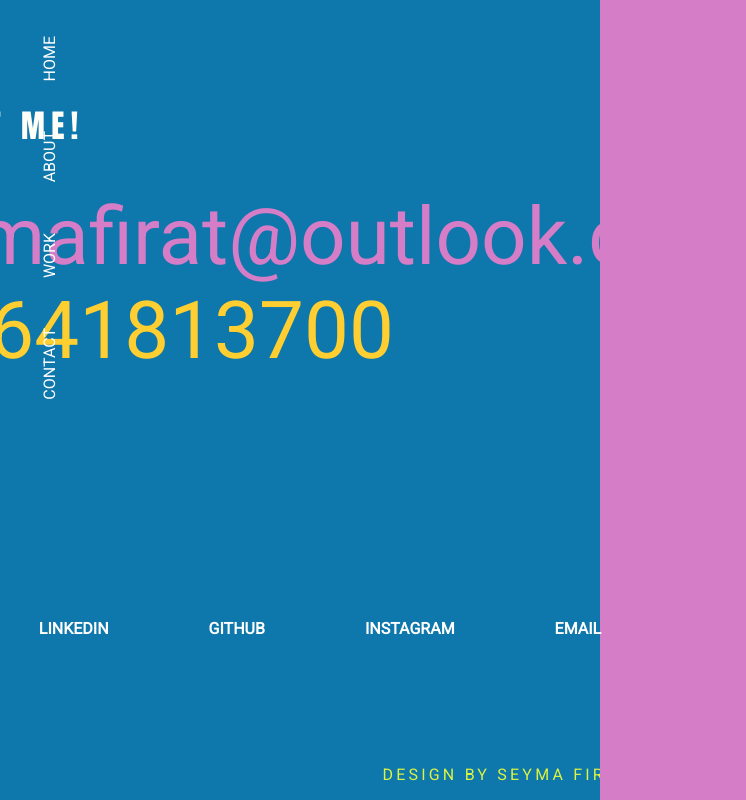
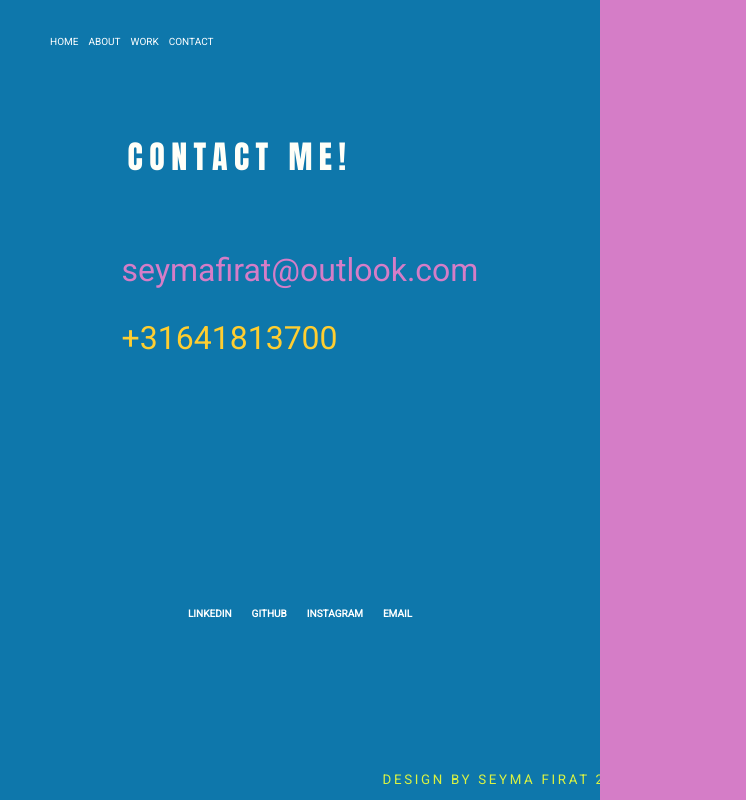
Before and after one commit to seymonyu/seymafirat, a React (Create React App) app: page /contact in a window 600 px wide. Shown: the whole page, 746 px wide, since content can reach past the window. Built offline with nearby package versions, Linux system fonts and the light colour scheme; a web font is replaced by a local one.

Commit message:
responsive home and work

```diff
--- a/src/stylesheets/contact.scss
+++ b/src/stylesheets/contact.scss
@@ -211,3 +211,89 @@ form {
 }
 
 // Layout //////////////////////////////////////////
+/* Extra small devices (phones, 600px and down) */
+@media only screen and (max-width: 600px) {
+  .contact-big {
+    font-family: $font-second;
+    font-size: 22pt;
+  }
+  .sliders-container {
+    background-color: $blue;
+    color: $brown;
+    font-size: 50px;
+    padding: 0px;
+    margin: 0 0 0 0;
+  }
+  li {
+    font-size: 10px;
+    padding: 0px;
+  }
+  .contact-link-item:-webkit-any-link {
+    color: white;
+    cursor: cell;
+    text-decoration: none;
+    margin: 0px;
+    padding: 0px;
+  }
+  .flip2 {
+    margin: 0px;
+    padding: 0 0 0 0;
+  }
+}
+
+/* Medium devices (landscape tablets, 768px and up) */
+@media only screen and (min-width: 600px) and (max-width: 736px) {
+  .contact-big {
+    padding-top: 30px;
+    font-family: $font-second;
+    font-size: 24pt;
+  }
+  .sliders-container {
+    padding-top: 50px;
+    background-color: $blue;
+    color: $brown;
+    font-size: 50px;
+  }
+  li {
+    font-size: 10px;
+  }
+  .contact-link-item:-webkit-any-link {
+    color: white;
+    cursor: cell;
+    text-decoration: none;
+  }
+  .flip2 {
+    margin: 0px;
+    padding: 0 0 0 0;
+  }
+}
+
+/* Large devices (laptops/desktops, 992px and up) */
+@media only screen and (min-width: 737px) and (max-width: 992px) {
+  .contact-big {
+    font-family: $font-second;
+    font-size: 22pt;
+  }
+  .sliders-container {
+    background-color: $blue;
+    color: $brown;
+    font-size: 50px;
+    padding: 0px;
+    margin: 0 0 0 0;
+  }
+  li {
+    font-size: 10px;
+    padding: 0px;
+  }
+  .contact-link-item:-webkit-any-link {
+    color: white;
+    cursor: cell;
+    text-decoration: none;
+    margin: 0px;
+    padding: 0px;
+  }
+  .flip2 {
+    margin: 0px;
+    padding: 0 0 0 0;
+  }
+}
--- a/src/stylesheets/footer.scss
+++ b/src/stylesheets/footer.scss
@@ -42,3 +42,22 @@
     color: $blue;
   }
 }
+@media only screen and (max-width: 600px) {
+  .footer-text {
+    font-size: 10pt;
+  }
+}
+
+/* Medium devices (landscape tablets, 768px and up) */
+@media only screen and (min-width: 600px) and (max-width: 736px) {
+  .footer-text {
+    font-size: 10pt;
+  }
+}
+
+/* Large devices (laptops/desktops, 992px and up) */
+@media only screen and (min-width: 737px) and (max-width: 992px) {
+  .footer-text {
+    font-size: 10pt;
+  }
+}
--- a/src/stylesheets/home.scss
+++ b/src/stylesheets/home.scss
@@ -53,3 +53,48 @@ body {
 .trails-text > div {
   overflow: hidden;
 }
+
+/* Extra small devices (phones, 600px and down) */
+@media only screen and (max-width: 600px) {
+  .trails-text {
+    position: relative;
+    padding-left: 50px;
+    padding-top: 50px;
+    width: 100%;
+    height: 60px;
+    line-height: 60px;
+    color: $orange;
+    font-size: 3em;
+    font-weight: 600;
+  }
+}
+
+/* Medium devices (landscape tablets, 768px and up) */
+@media only screen and (min-width: 600px) and (max-width: 736px) {
+  .trails-text {
+    position: relative;
+    padding-left: 50px;
+    padding-top: 0px;
+    width: 100%;
+    height: 50px;
+    line-height: 50px;
+    color: $orange;
+    font-size: 2.5em;
+    font-weight: 600;
+  }
+}
+
+/* Large devices (laptops/desktops, 992px and up) */
+@media only screen and (min-width: 737px) and (max-width: 992px) {
+  .trails-text {
+    position: relative;
+    padding-left: 50px;
+    padding-top: 80px;
+    width: 100%;
+    height: 80px;
+    line-height: 60px;
+    color: $orange;
+    font-size: 4em;
+    font-weight: 600;
+  }
+}
--- a/src/stylesheets/navbar.scss
+++ b/src/stylesheets/navbar.scss
@@ -38,7 +38,62 @@ Link {
   cursor: pointer;
   text-decoration: none;
   -webkit-transition: all 500ms ease;
+  -moz-transition: all 500ms ease;
+  -o-transition: all 500ms ease;
+  transition: all 500ms ease;
   &:visited {
     text-decoration: none;
   }
 }
+
+/* Extra small devices (phones, 600px and down) */
+@media only screen and (max-width: 600px) {
+  .navbar-item {
+    margin-bottom: 50px;
+    writing-mode: horizontal-tb;
+    transform: rotate(0deg);
+    margin-left: 10px;
+  }
+  .navbar-main-container {
+    flex-direction: row;
+  }
+}
+
+/* Small devices (portrait tablets and large phones, 600px and up) */
+@media only screen and (max-width: 600px) {
+  .navbar-item {
+    margin-bottom: 50px;
+    writing-mode: horizontal-tb;
+    transform: rotate(0deg);
+    margin-left: 10px;
+  }
+  .navbar-main-container {
+    flex-direction: row;
+  }
+}
+
+/* Medium devices (landscape tablets, 768px and up) */
+@media only screen and (max-width: 768px) {
+  .navbar-item {
+    margin-bottom: 50px;
+    writing-mode: horizontal-tb;
+    transform: rotate(0deg);
+    margin-left: 10px;
+  }
+  .navbar-main-container {
+    flex-direction: row;
+  }
+}
+
+/* Large devices (laptops/desktops, 992px and up) */
+@media only screen and (max-width: 992px) {
+  .navbar-item {
+    margin-bottom: 50px;
+    writing-mode: horizontal-tb;
+    transform: rotate(0deg);
+    margin-left: 10px;
+  }
+  .navbar-main-container {
+    flex-direction: row;
+  }
+}
--- a/src/stylesheets/project.scss
+++ b/src/stylesheets/project.scss
@@ -19,6 +19,9 @@
   margin: auto;
   display: flex;
   -webkit-transition: all 500ms ease;
+  -moz-transition: all 500ms ease;
+  -o-transition: all 500ms ease;
+  transition: all 500ms ease;
   &:hover {
     opacity: 0.9;
   }
@@ -49,3 +52,20 @@
     letter-spacing: 0.2em;
   }
 }
+/* Extra small devices (phones, 600px and down) */
+@media only screen and (max-width: 600px) {
+  .project-link {
+    font-size: 10pt;
+    &:hover {
+      font-size: 14pt;
+    }
+  }
+}
+
+/* Medium devices (landscape tablets, 768px and up) */
+@media only screen and (min-width: 600px) and (max-width: 736px) {
+}
+
+/* Large devices (laptops/desktops, 992px and up) */
+@media only screen and (min-width: 737px) and (max-width: 992px) {
+}
--- a/src/stylesheets/slider.scss
+++ b/src/stylesheets/slider.scss
@@ -19,6 +19,9 @@
   transition: 0.5s;
   overflow: hidden;
   -webkit-transition: all 500ms ease;
+  -moz-transition: all 500ms ease;
+  -o-transition: all 500ms ease;
+  transition: all 500ms ease;
 }
 
 %btn-styles {
@@ -31,6 +34,10 @@
   background: none;
   border: none;
   color: #ffffff;
+  -webkit-transition: all 500ms ease;
+  -moz-transition: all 500ms ease;
+  -o-transition: all 500ms ease;
+  transition: all 500ms ease;
 
   &:focus {
     text-decoration: none;
@@ -51,3 +58,81 @@
   right: 0;
   @extend %btn-styles;
 }
+
+/* Extra small devices (phones, 600px and down) */
+@media only screen and (max-width: 600px) {
+  .slider-main {
+    width: 90%;
+    height: 60vh;
+    margin-top: 20vh;
+  }
+  .slide-item {
+    height: 30vh;
+  }
+
+  #goLeft {
+    &:hover {
+      left: 3px;
+      font-size: 10pt;
+    }
+  }
+
+  #goRight {
+    &:hover {
+      right: 8px;
+      font-size: 10pt;
+    }
+  }
+}
+
+/* Medium devices (landscape tablets, 768px and up) */
+@media only screen and (min-width: 600px) and (max-width: 736px) {
+  .slider-main {
+    width: 60%;
+    height: 60vh;
+    margin-top: 20vh;
+  }
+  .slide-item {
+    height: 60vh;
+  }
+
+  #goLeft {
+    &:hover {
+      left: 0px;
+      font-size: 10pt;
+    }
+  }
+
+  #goRight {
+    &:hover {
+      right: 0px;
+      font-size: 10pt;
+    }
+  }
+}
+
+/* Large devices (laptops/desktops, 992px and up) */
+@media only screen and (min-width: 737px) and (max-width: 992px) {
+  .slider-main {
+    width: 80%;
+    height: 70vh;
+    margin-top: 20vh;
+  }
+  .slide-item {
+    height: 40vh;
+  }
+
+  #goLeft {
+    &:hover {
+      left: 0px;
+      font-size: 10pt;
+    }
+  }
+
+  #goRight {
+    &:hover {
+      right: 0px;
+      font-size: 10pt;
+    }
+  }
+}
```
